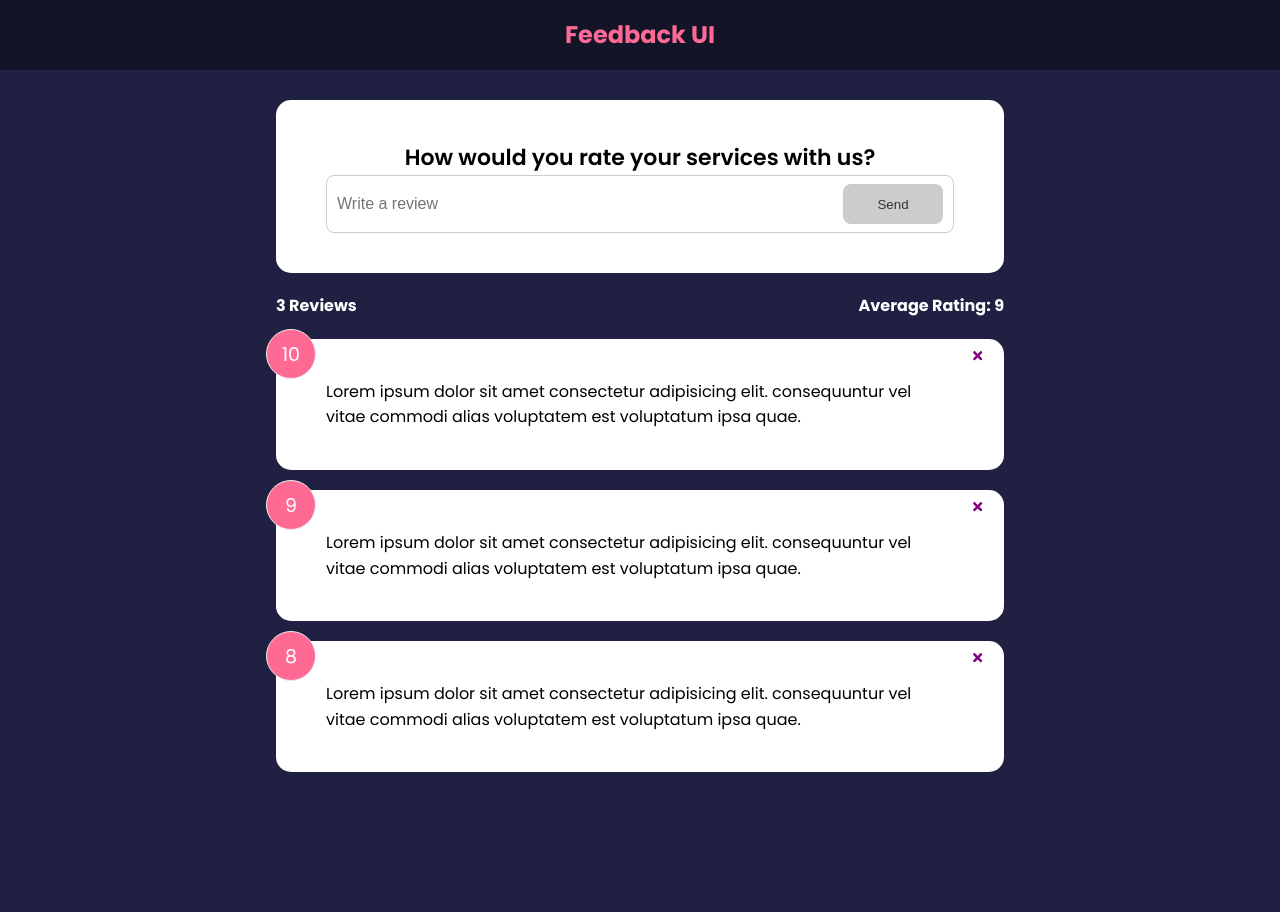
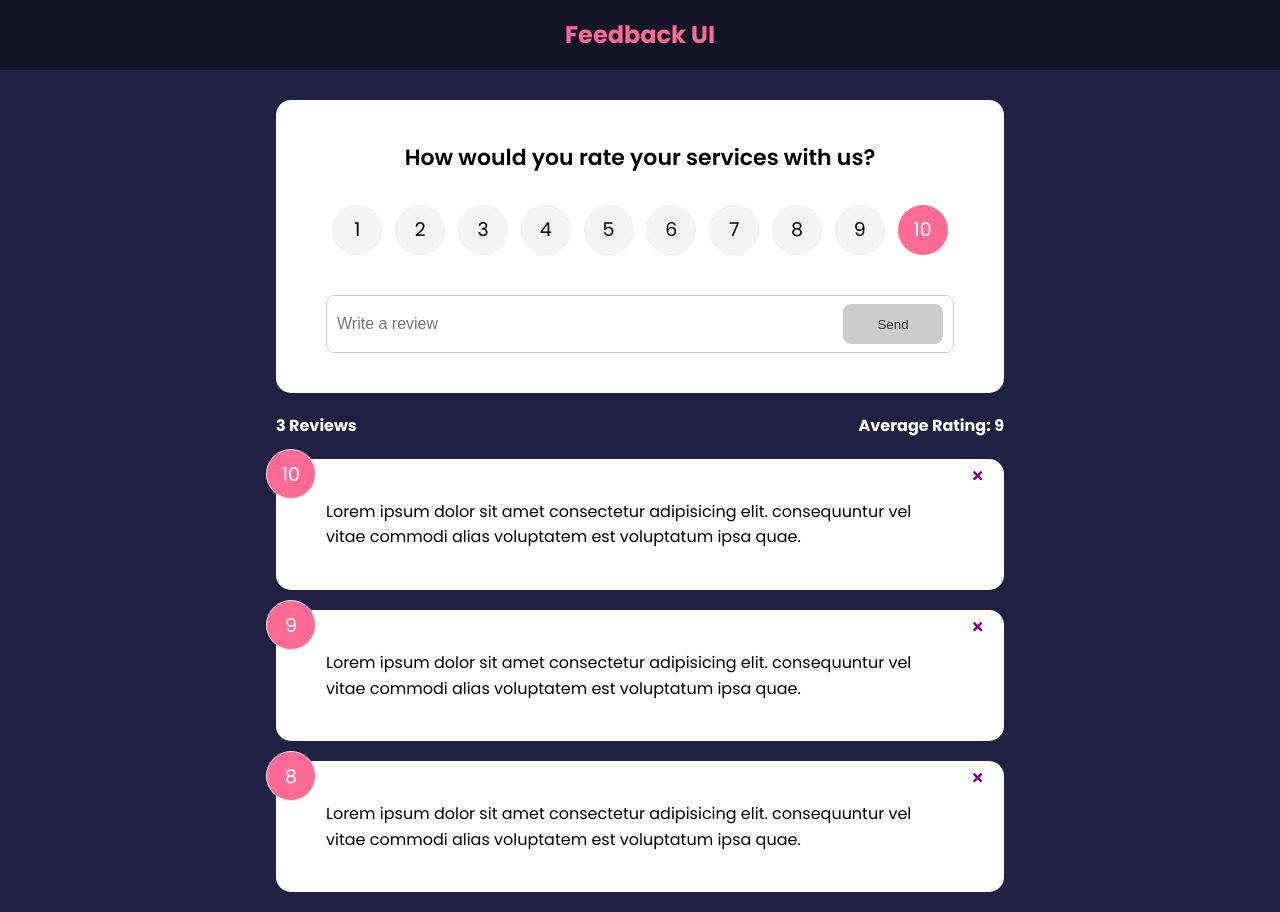
Before and after one commit to papichulo2021/Feeback-Project, a React (Vite) app in the folder Feedback/: page / in a window 1280 px wide. Before the commit the page ends 800 px from the top, so only its background shows below. Built offline with nearby package versions, Linux system fonts and the light colour scheme.

Commit message:
Rating Select Form

```diff
--- a/Feedback/src/components/FeedbackForm.jsx
+++ b/Feedback/src/components/FeedbackForm.jsx
@@ -1,9 +1,11 @@
 import { useState } from 'react';
 import Card from './shared/Card';
 import Button from './shared/Button';
+import RatingSelect from './RatingSelect';
 
 function FeedbackForm() {
     const [text, setText] = useState('');
+    const [rating, setRating] = useState(10)
     const [btnDisabled, setBtnDisabled] = useState(true);
     const [message, setMessage] = useState('');
 
@@ -28,7 +30,7 @@
         <Card>
             <form>
                 <h2>How would you rate your services with us?</h2>
-                {/* rating select component */}
+                <RatingSelect select={(rating) => setRating(rating)}/>
                 <div className="input-group">
                     <input
                         onChange={handleTextChange}
--- /dev/null
+++ b/Feedback/src/components/RatingSelect.jsx
@@ -0,0 +1,30 @@
+import { useState } from "react";
+
+function RatingSelect({select}) {
+  const [selected, setSelected] = useState(10);
+
+  const handleChange = (e) => {
+    setSelected(Number(e.target.value)); // Convert the value to a number and update the state
+    select(selected)
+};
+
+  return (
+    <ul className="rating">
+      {Array.from({ length: 10 }, (_, index) => (
+        <li key={index + 1}>
+          <input
+            type="radio"
+            id={`num${index + 1}`}
+            name="rating"
+            value={index + 1}
+            onChange={handleChange}
+            checked={selected === index + 1}
+          />
+          <label htmlFor={`num${index + 1}`}>{index + 1}</label>
+        </li>
+      ))}
+    </ul>
+  );
+}
+
+export default RatingSelect;
```
